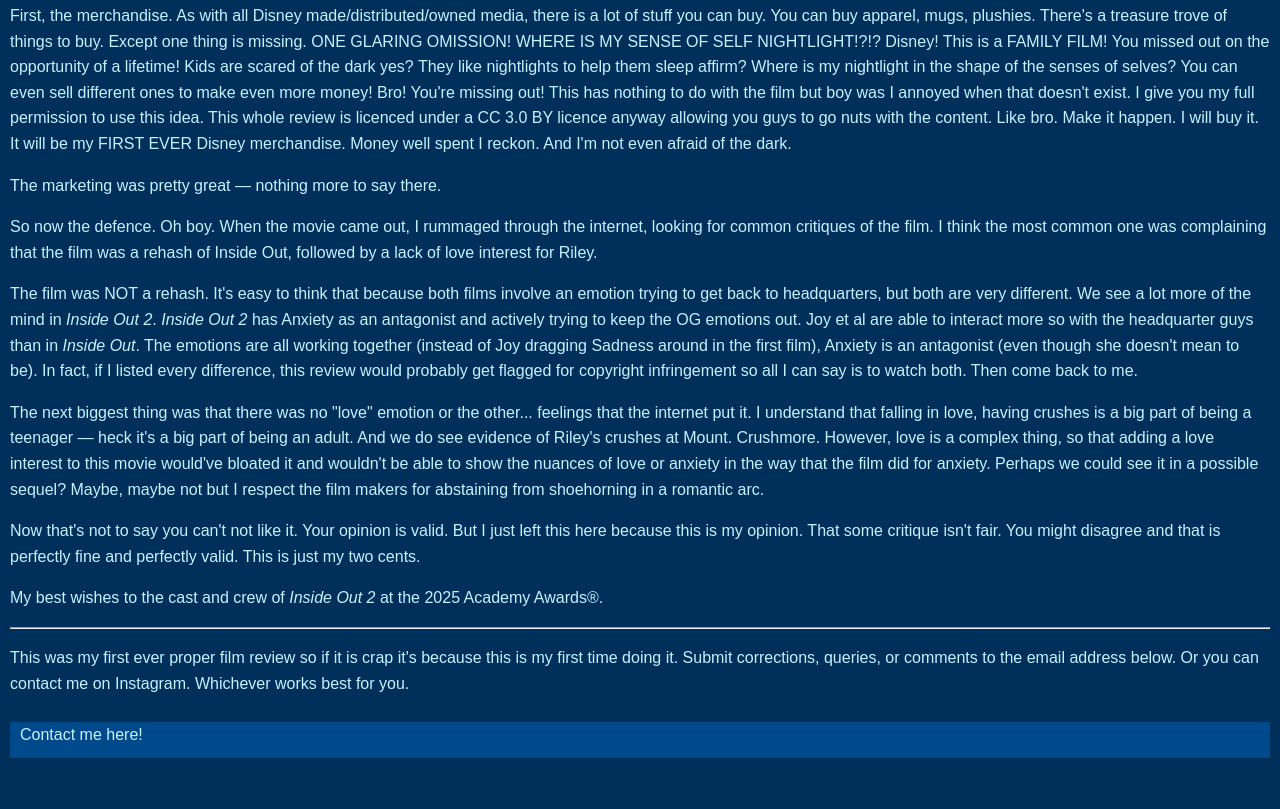
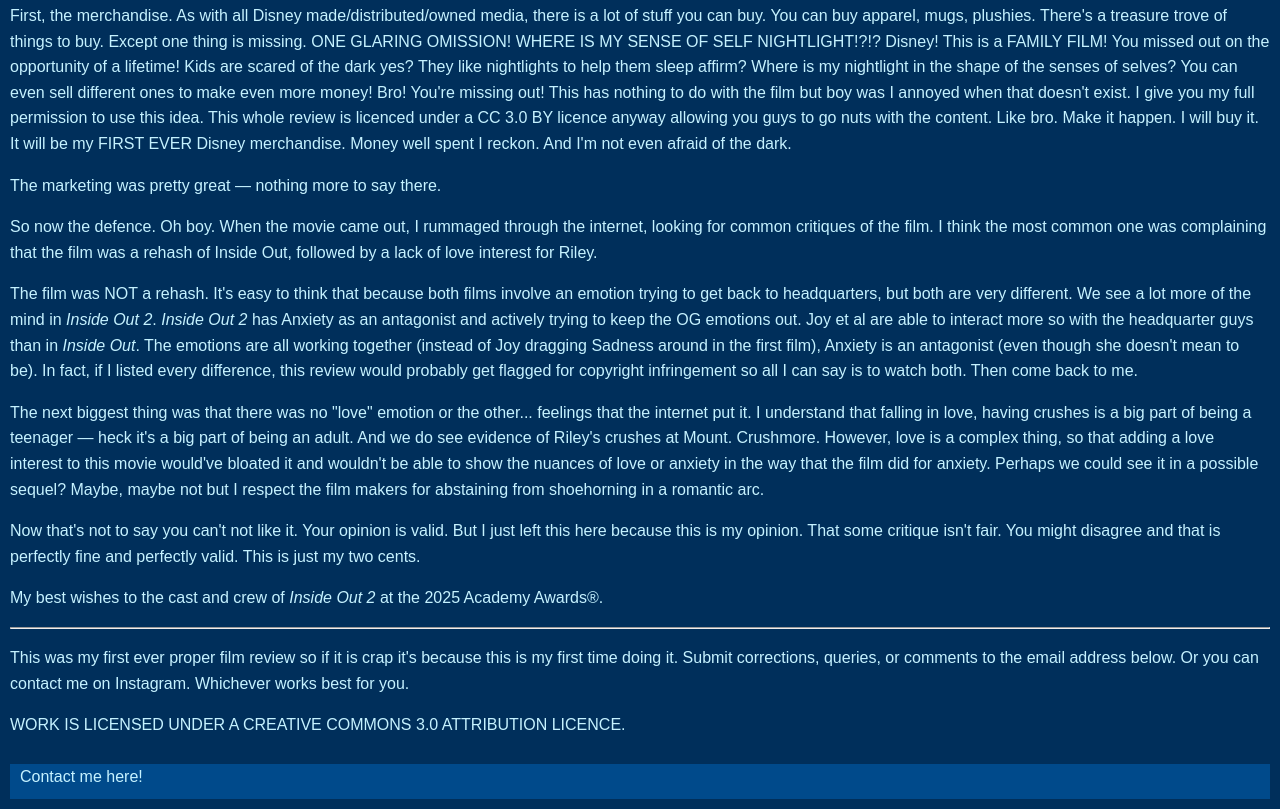
Before and after one commit to spaceylatte/spaceylatte.github.io, a plain HTML site: page insideout2.html in a window 1280 px wide. Shown: the part 3889-4698 px from the top of the page. Before the commit the page ends 4657 px from the top, so only its background shows below. Drawn offline with Linux system fonts and the light colour scheme.

Commit message:
Update insideout2.html
added c!right info

```diff
--- a/insideout2.html
+++ b/insideout2.html
@@ -93,6 +93,7 @@
         <p>My best wishes to the cast and crew of <em>Inside Out 2</em> at the 2025 Academy Awards®.</p><hr />
 
         <p>This was my first ever proper film review so if it is crap it's because this is my first time doing it. Submit corrections, queries, or comments to the email address below. Or you can contact me on Instagram. Whichever works best for you. </p>
+        <p>WORK IS LICENSED UNDER A CREATIVE COMMONS 3.0 ATTRIBUTION LICENCE.</p>
     </div>
 
     <div class="email">
```
